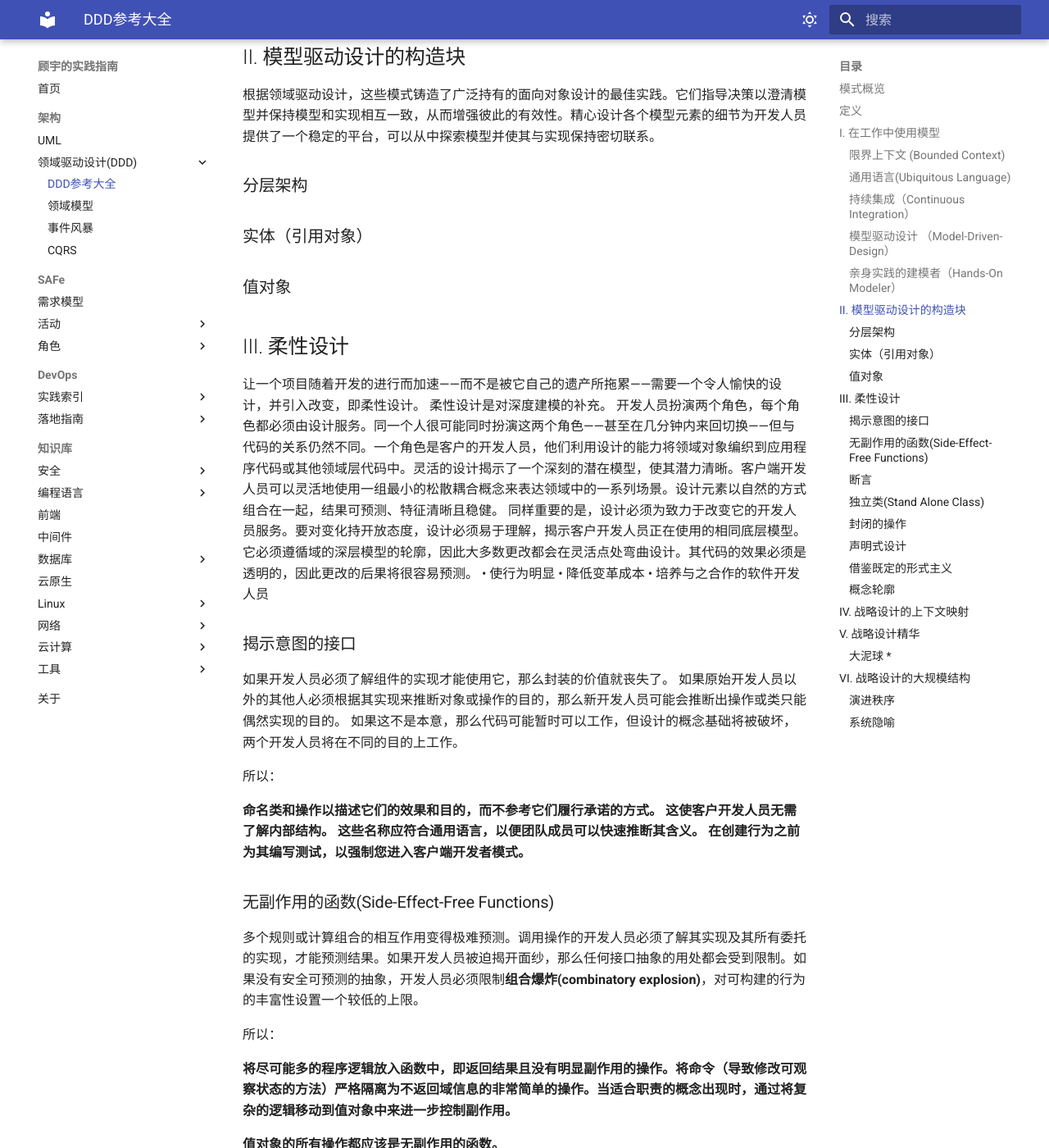
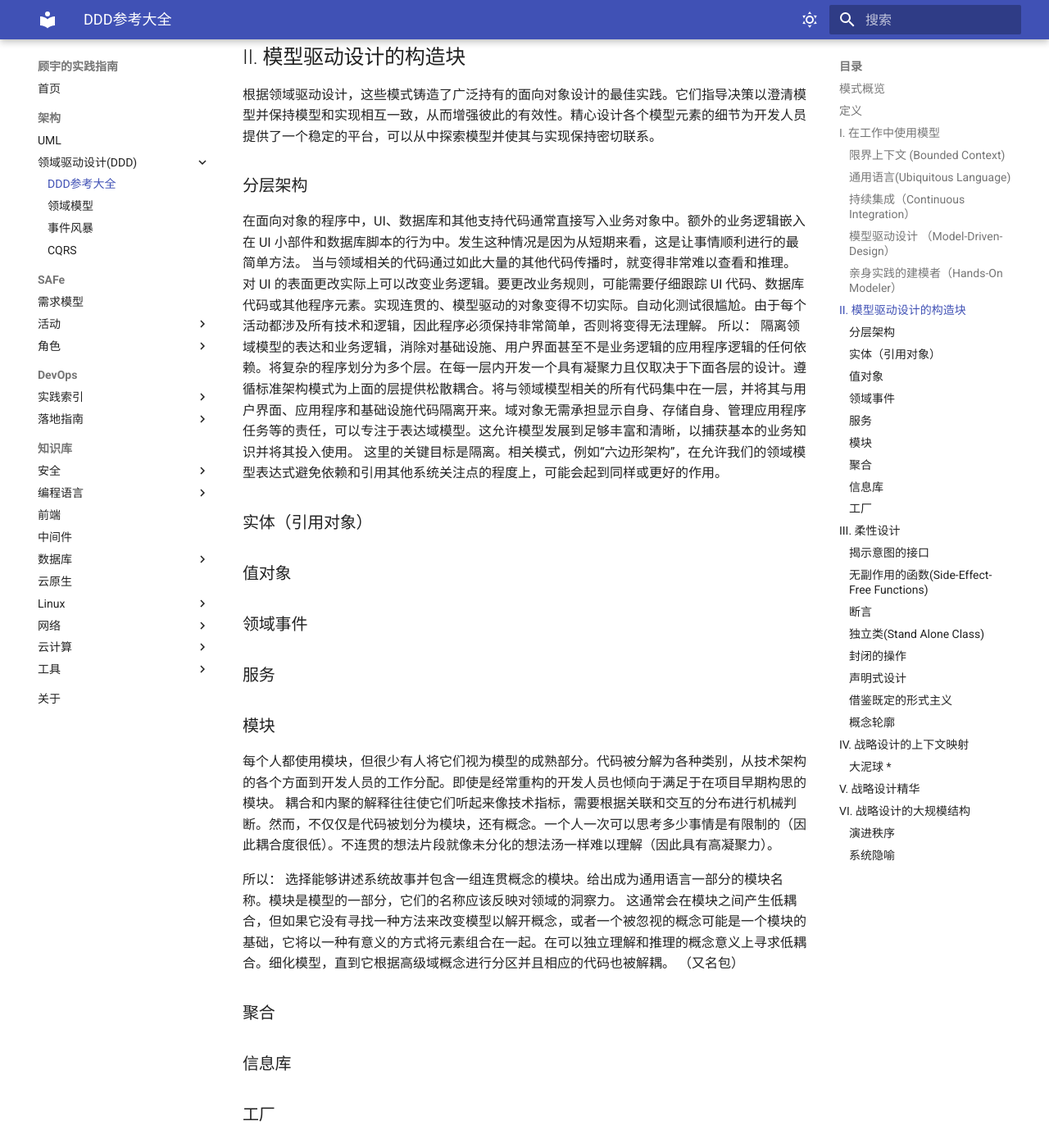
Before and after one commit to wizardbyron/guides, an MkDocs documentation site: the page built from docs/arch/ddd/reference.md, in a window 1280 px wide and 1400 px high, scrolled down 1478 px. Shown: the whole window at 82% size. Built offline with MkDocs 1.6.1 and Material for MkDocs 9.7.7, drawn with Linux system fonts in a browser that asks for light colours.

Commit message:
fix markdownlint errors

```diff
--- a/docs/arch/ddd/reference.md
+++ b/docs/arch/ddd/reference.md
@@ -32,9 +32,35 @@
 
 ### 分层架构
 
+在面向对象的程序中，UI、数据库和其他支持代码通常直接写入业务对象中。额外的业务逻辑嵌入在 UI 小部件和数据库脚本的行为中。发生这种情况是因为从短期来看，这是让事情顺利进行的最简单方法。
+当与领域相关的代码通过如此大量的其他代码传播时，就变得非常难以查看和推理。对 UI 的表面更改实际上可以改变业务逻辑。要更改业务规则，可能需要仔细跟踪 UI 代码、数据库代码或其他程序元素。实现连贯的、模型驱动的对象变得不切实际。自动化测试很尴尬。由于每个活动都涉及所有技术和逻辑，因此程序必须保持非常简单，否则将变得无法理解。
+所以：
+隔离领域模型的表达和业务逻辑，消除对基础设施、用户界面甚至不是业务逻辑的应用程序逻辑的任何依赖。将复杂的程序划分为多个层。在每一层内开发一个具有凝聚力且仅取决于下面各层的设计。遵循标准架构模式为上面的层提供松散耦合。将与领域模型相关的所有代码集中在一层，并将其与用户界面、应用程序和基础设施代码隔离开来。域对象无需承担显示自身、存储自身、管理应用程序任务等的责任，可以专注于表达域模型。这允许模型发展到足够丰富和清晰，以捕获基本的业务知识并将其投入使用。
+这里的关键目标是隔离。相关模式，例如“六边形架构”，在允许我们的领域模型表达式避免依赖和引用其他系统关注点的程度上，可能会起到同样或更好的作用。
+
 ### 实体（引用对象）
 
 ### 值对象
+
+### 领域事件
+
+### 服务
+
+### 模块
+
+每个人都使用模块，但很少有人将它们视为模型的成熟部分。代码被分解为各种类别，从技术架构的各个方面到开发人员的工作分配。即使是经常重构的开发人员也倾向于满足于在项目早期构思的模块。
+耦合和内聚的解释往往使它们听起来像技术指标，需要根据关联和交互的分布进行机械判断。然而，不仅仅是代码被划分为模块，还有概念。一个人一次可以思考多少事情是有限制的（因此耦合度很低）。不连贯的想法片段就像未分化的想法汤一样难以理解（因此具有高凝聚力）。
+
+所以：
+选择能够讲述系统故事并包含一组连贯概念的模块。给出成为通用语言一部分的模块名称。模块是模型的一部分，它们的名称应该反映对领域的洞察力。
+这通常会在模块之间产生低耦合，但如果它没有寻找一种方法来改变模型以解开概念，或者一个被忽视的概念可能是一个模块的基础，它将以一种有意义的方式将元素组合在一起。在可以独立理解和推理的概念意义上寻求低耦合。细化模型，直到它根据高级域概念进行分区并且相应的代码也被解耦。
+（又名包）
+
+### 聚合
+
+### 信息库
+
+### 工厂
 
 ## III. 柔性设计
 
@@ -112,6 +134,9 @@
 
 **在整个烂摊子周围画一个边界，并将其指定为一个大泥球。不要试图在这种情况下应用复杂的建模。警惕此类系统蔓延到其他环境的趋势。**
 （见 http://www.laputan.org/mud/mud.html。Brian Foote 和 Joseph Yoder）
+
+## V. 战略设计精华
+
 ## VI. 战略设计的大规模结构
 
 ### 演进秩序
```
Also changed, not shown: other parts of docs/arch/ddd/reference.md (+0 -4 lines).
